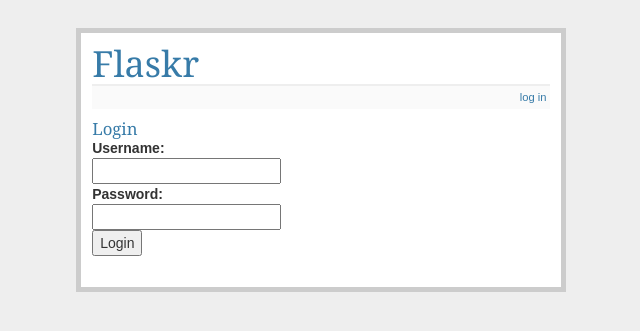
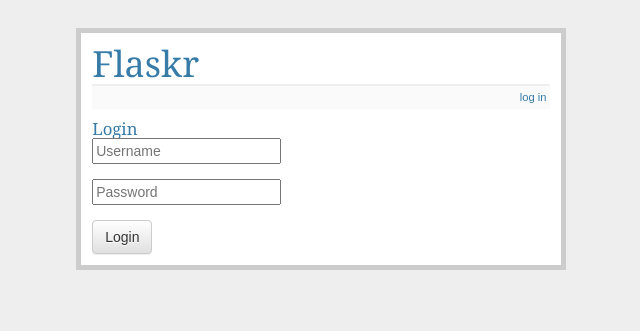
Before and after one commit to ipdae/flaskr, a Flask app: page /login in a window 1280 px wide. Shown: the top 331 px of the page, without its empty margins (319-959 px from the left). Run offline with Flask 2, Linux system fonts and the light colour scheme; some libraries are stand-ins or nearby versions.

Commit message:
bootstrap사용, html태그정리

```diff
--- a/templates/login.html
+++ b/templates/login.html
@@ -1,14 +1,16 @@
 {% extends "layout.html" %}
 {% block body %}
 <h2>Login</h2>
-{% if error %}<p class=error><strong>Error:</strong>{{ error }}{% endif %}
-  <form action="{{ url_for('login') }}" method=post>
-	<dl>
-	  <dt>Username:
-		<dd><input type =text name=username>
-		  <dt>Password:
-			<dd><input type=password name=password>
-			<dd><input type=submit value=Login>
-	</dl>
+{% if error %}
+<p class="error"><strong>Error:</strong>{{ error }}
+  {% endif %}
+  <form action="{{ url_for('login') }}" method="post" class="form-signin" role="form" style="display: inline;">
+	<div class="form-group">
+	<input type="text" name="username" placeholder="Username">
+	</div>
+	<div class="form-group">
+	<input type="password" name="password" placeholder="Password">
+	</div>
+	<button type="submit" class="btn btn-default">Login</button>
   </form>
   {% endblock %}
```
